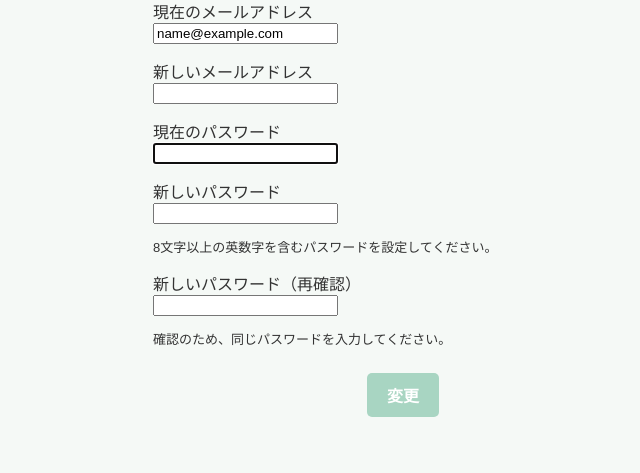
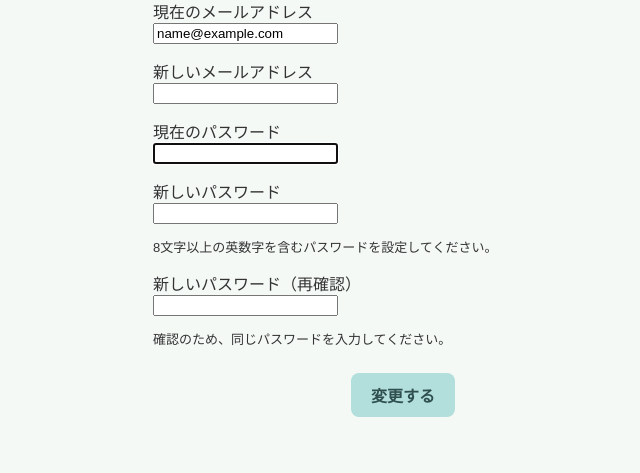
Before and after one commit to yui-mu/Epilog, a Django app: page /account/edit/ in a window 1280 px wide. Shown: the part 158-631 px from the top of the page, without its empty margins (237-877 px from the left). Run offline with Django 5.2, Linux system fonts and the light colour scheme; the visitor is signed in with stand-in values (Sample User, id 1).

Commit message:
誤記修正

```diff
--- a/epilog/Epilogapp/templates/edit_account.html
+++ b/epilog/Epilogapp/templates/edit_account.html
@@ -43,9 +43,7 @@
   </div>
 
   <div style="text-align: center;">
-    <button type="submit" style="background-color: #a8d5c2; color: white; padding: 10px 20px; border: none; border-radius: 5px;">
-      変更
-    </button>
+    <button type="submit">変更する</button>
   </div>
 </form>
 {% endblock %}
--- a/epilog/Epilogapp/templates/edit_profile.html
+++ b/epilog/Epilogapp/templates/edit_profile.html
@@ -66,9 +66,7 @@
 
 
     <div style="text-align: center;">
-      <button type="submit" style="background-color: #a8d5c2; color: white; padding: 10px 20px; border: none; border-radius: 6px;">
-        保存する
-      </button>
+      <button type="submit">保存する</button>
     </div>
   </form>
 {% endblock %}
```
